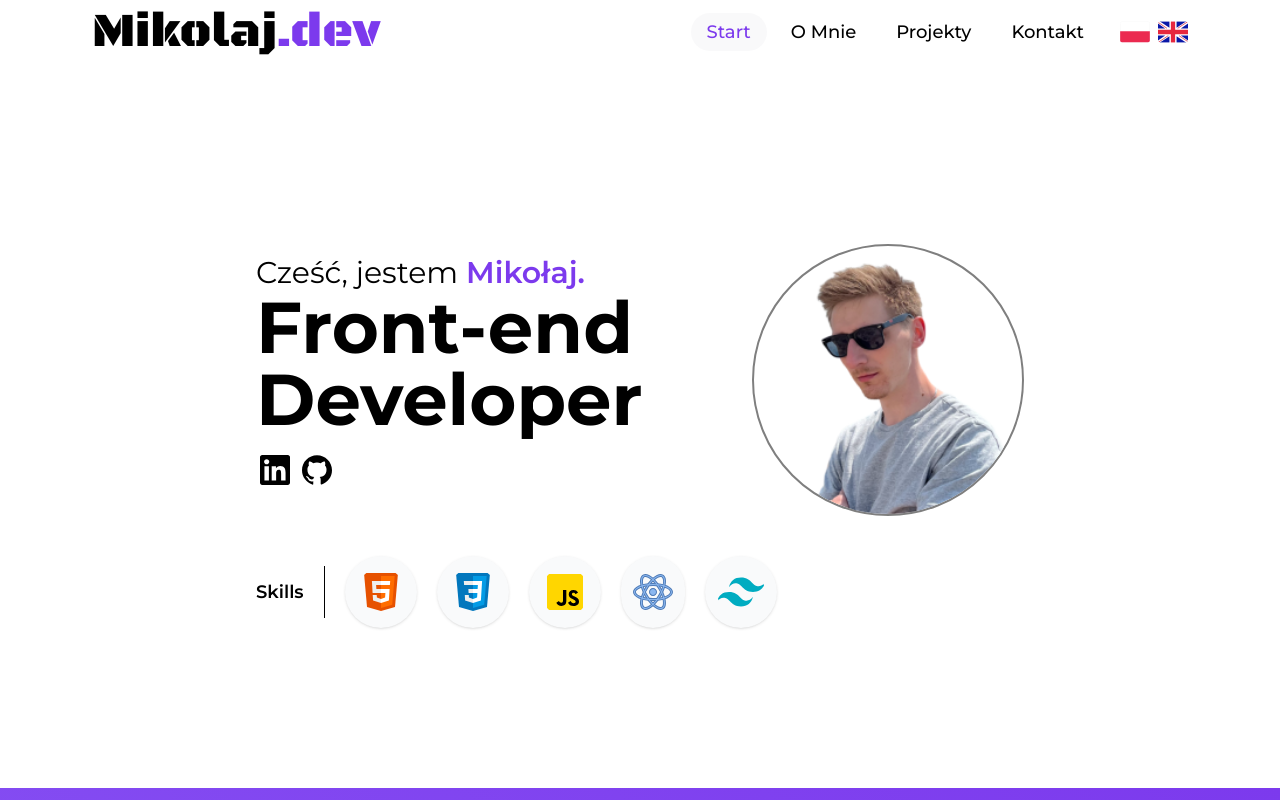
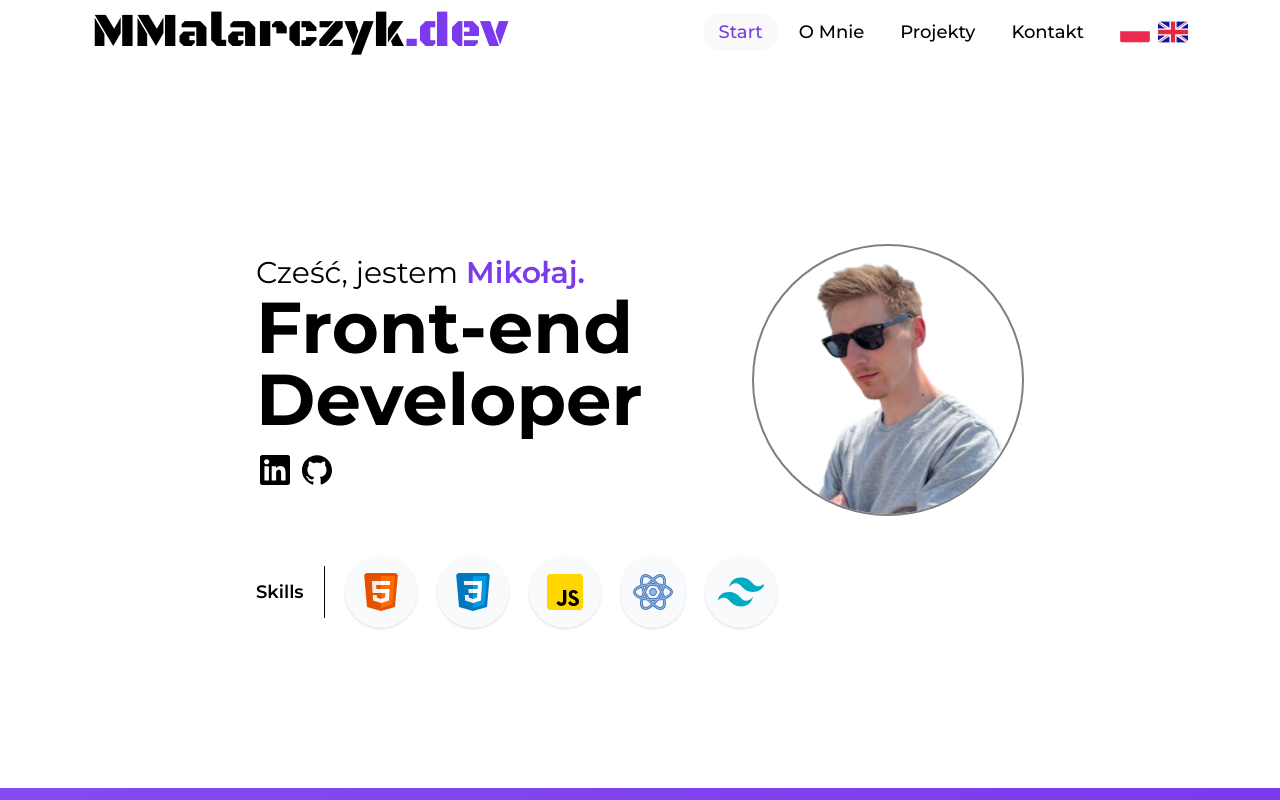
Before and after one commit to malalalash/portfolio, a React (Vite) app: page / in a window 1280 px wide. Shown: the top 800 px of the page. Built offline with nearby package versions, Linux system fonts and the light colour scheme.

Commit message:
fixed font and title

```diff
--- a/src/components/Nav/Nav.tsx
+++ b/src/components/Nav/Nav.tsx
@@ -74,9 +74,9 @@ const Nav = () => {
             smooth={true}
             duration={800}
             offset={-230}
-            className="cursor-pointer ml-5 text-3xl md:text-4xl lg:text-5xl font-bkack-ops"
+            className="cursor-pointer ml-5 text-3xl lg:text-4xl xl:text-5xl font-bkack-ops"
           >
-            Mikolaj<span className="text-violet-600">.dev</span>
+            MMalarczyk<span className="text-violet-600">.dev</span>
           </Link>
           <div className="flex md:hidden mr-5 items-center justify-center">
             <button
@@ -95,8 +95,8 @@ const Nav = () => {
             </button>
           </div>
 
-          <div className="md:flex items-center mr-5 hidden text-base md:text-lg font-medium">
-            <ul className="flex gap-2">
+          <div className="md:flex items-center mr-5 hidden text-base lg:text-lg font-medium">
+            <ul className="flex gap-1">
               <li>
                 <Link
                   to="home"
```
